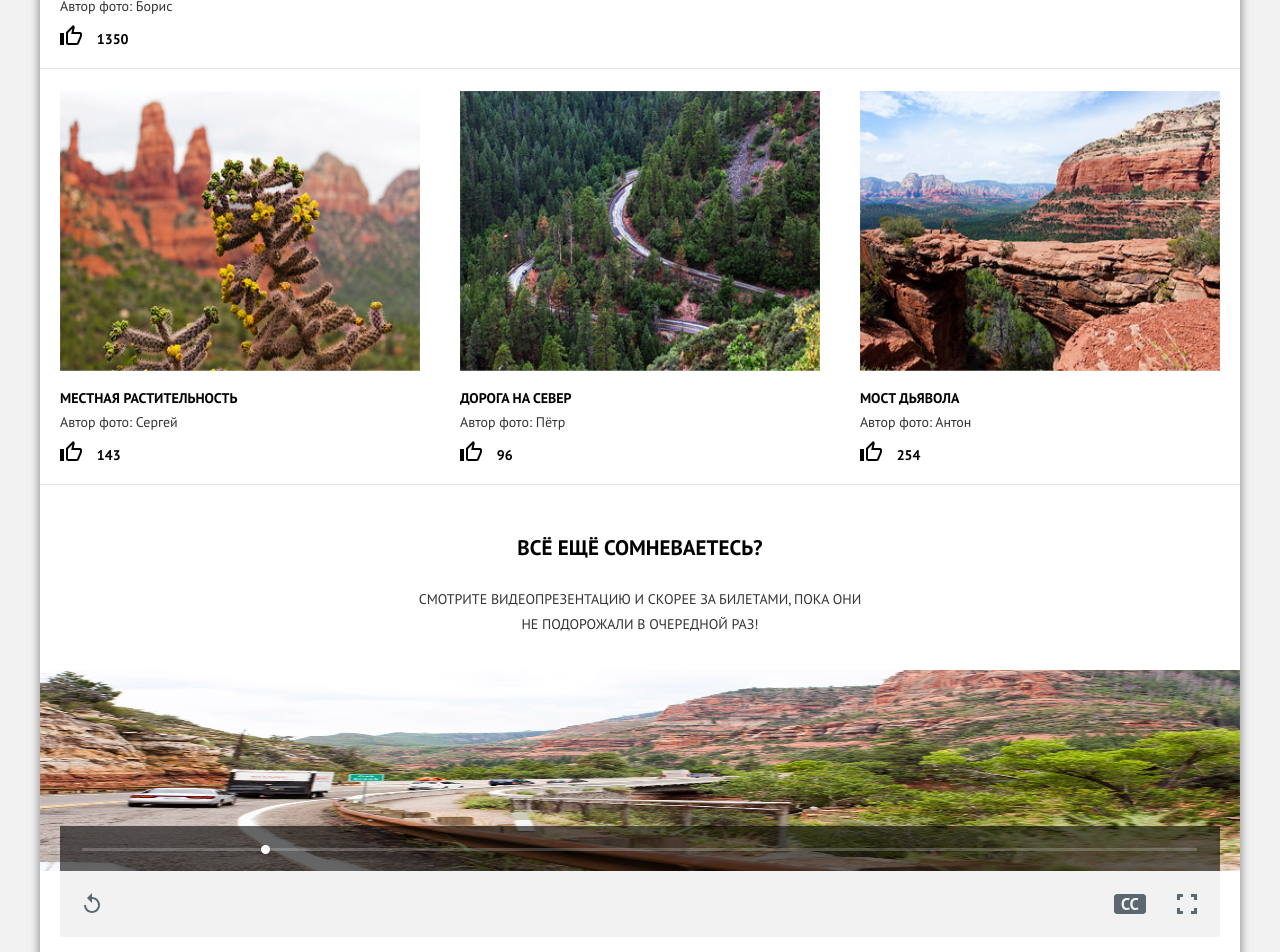
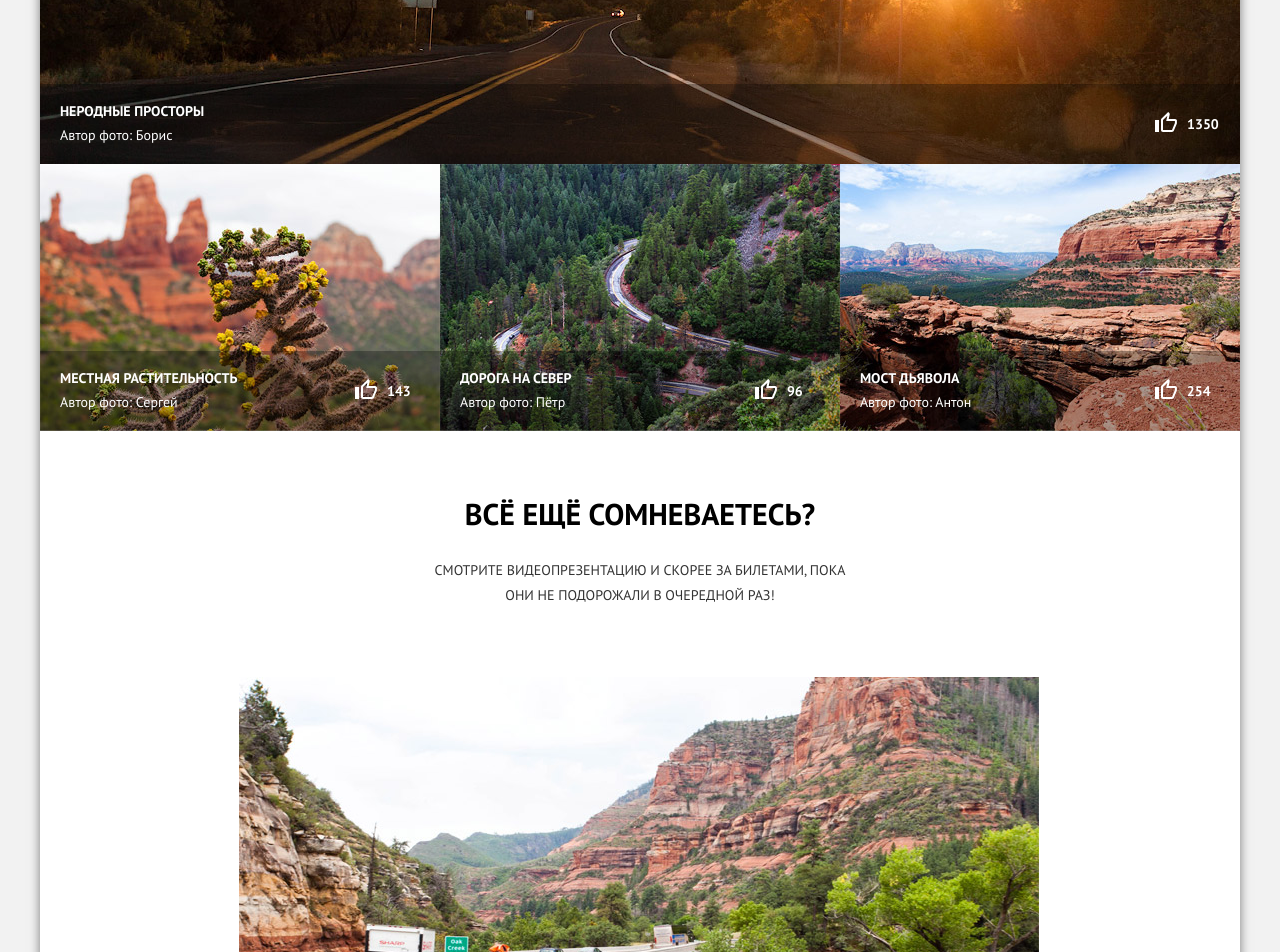
Before and after one commit to AYastrebtsov/840643-sedona-17, a plain HTML site: page source/photo.html in a window 1280 px wide. Shown: the part 880-1832 px from the top of the page. Drawn offline with nearby package versions, Linux system fonts and the light colour scheme; files that its build step writes are made by us from their sources.

Commit message:
Завершил вёрстку фото

```diff
--- a/source/photo.html
+++ b/source/photo.html
@@ -57,7 +57,7 @@
           <ul class="gallery">
 
           <li class="gallery__item gallery__item--king-size">
-            <div class="gallery__image">
+            <div class="gallery__image gallery__image--king-size">
               <a class="gallery__big-link" href="#">
                 <picture>
                   <source media="(min-width:769px)" srcset="img/photo-sunset-desktop@1x.jpg">
@@ -66,10 +66,16 @@
                 </a>
               </picture>
             </div>
+            <div class="gallery__info-wrapper">
+              <div class="gallry__info-author">
                 <p class="gallery__description">неродные просторы</p>
                 <p class="gallery__author">Автор фото: Борис</p>
+              </div>
+              <div class="gallery__info-like">
                 <button class="gallery__like"><span class="visually-hidden">нравится</span></button>
                 <span class="gallery__counter">1350</span>
+              </div>
+            </div>
           </li>
 
           <li class="gallery__item">
@@ -81,10 +87,16 @@
                   <img class="gallery__picture" src="img/photo-cactus-mobile@1x.jpg" alt="sedoan-vegetation" width="280" height="280"></a>
                 </picture>
             </div>
+            <div class="gallery__info-wrapper">
+              <div class="gallry__info-author">
                 <p class="gallery__description">местная растительность</p>
                 <p class="gallery__author">Автор фото: Сергей</p>
+              </div>
+              <div class="gallery__info-like">
                 <button class="gallery__like"><span class="visually-hidden">нравится</span></button>
                 <span class="gallery__counter">143</span>
+              </div>
+          </div>
           </li>
 
           <li class="gallery__item">
@@ -97,10 +109,16 @@
                 </picture>
               </a>
             </div>
+            <div class="gallery__info-wrapper">
+              <div class="gallry__info-author">
                 <p class="gallery__description">дорога на север</p>
                 <p class="gallery__author">Автор фото: Пётр</p>
+              </div>
+              <div class="gallery__info-like">
               <button class="gallery__like"><span class="visually-hidden">нравится</span></button>
               <span class="gallery__counter">96</span>
+              </div>
+            </div>
           </li>
 
           <li class="gallery__item">
@@ -112,10 +130,16 @@
                   <img class="gallery__picture" src="img/photo-bridge-mobile@1x.jpg" alt="sedona-bridge" width="280" height="280">
                 </picture></a>
             </div>
+            <div class="gallery__info-wrapper">
+              <div class="gallry__info-author">
                 <p class="gallery__description">мост дьявола</p>
                 <p class="gallery__author">Автор фото: Антон</p>
+              </div>
+              <div class="gallery__info-like">
                 <button class="gallery__like"><span class="visually-hidden">нравится</span></button>
                 <span class="gallery__counter">254</span>
+                </div>
+            </div>
           </li>
         </ul>
 
--- a/source/sass/blocks/gallery.scss
+++ b/source/sass/blocks/gallery.scss
@@ -22,22 +22,29 @@
   margin-bottom: 0;
 }
 
+.gallery__info-like {
+  display: flex;
+}
+
 .gallery__author {
   line-height: 24px;
   color: #333333;
   text-transform: none;
   margin-top: 0;
-  margin-bottom: 7px;
+  margin-bottom: 6px;
 }
 
 .gallery__like {
   width: 22px;
-  height: 20px;
-  background-image: url("/img/icon-like.svg");
+  height: 23px;
   background-color: #ffffff;
   border: 0;
   background-repeat: no-repeat;
-  margin-right: 11px;
+  margin-right: 14px;
+  padding-left: 0;
+  padding-right: 0;
+  margin-top: 0;
+  background-image: url("/img/icon-like.svg");
 }
 
 .gallery__picture {
@@ -48,29 +55,106 @@
 .gallery__counter {
   line-height: 24px;
   font-weight: bold;
+  margin-top: 2px;
 }
 
 @media (min-width: 768px) {
   .gallery {
     display: flex;
     flex-wrap: wrap;
+    padding-left: 60px;
+    padding-right: 60px;
   }
 
   .gallery__item {
     width: 50%;
+    padding-left: 0;
+    padding-right: 0;
+    border-bottom: none;
+    padding-bottom: 0;
+    padding-top: 0;
 
     &--king-size {
       width: 100%;
+      min-height: 490px;
+      padding-top: 22px;
     }
+  }
+
+  .gallery__image {
+    margin-bottom: 0;
+
+    &--king-size {
+      height: 400px;
+    }
+  }
+
+  .gallery__picture {
+    height: 100%;
+  }
+
+  .gallery__info-wrapper {
+    background-color: #f2f2f2;
+    display: flex;
+    justify-content: space-between;
+    padding-left: 20px;
+    padding-right: 20px;
+    padding-bottom: 11px;
+  }
+
+  .gallery__description {
+    margin-top: 15px;
+  }
+
+  .gallery__info-like {
+    margin-top: 26px;
+    min-width: 65px;
+  }
+
+  .gallery__like {
+    margin-right: 10px;
+    padding-top: 2px;
+    opacity: 0.3;
+    margin-top: 2px;
+    background-color: transparent;
   }
 }
 
 @media (min-width: 1200px) {
+  .gallery {
+    padding-left: 0;
+    padding-right: 0;
+  }
+
   .gallery__item {
     width: 33.33%;
+    position: relative;
 
     &--king-size {
       width: 100%;
+      min-height: 424px;
+      padding-top: 24px;
     }
   }
+
+  .gallery__info-wrapper {
+    position: absolute;
+    background-color: rgba(0, 0, 0, 0.3);
+    width: 100%;
+    bottom: 0;
+  }
+
+  .gallery__description,
+  .gallery__author {
+    color: #ffffff;
+  }
+
+  .gallery__like {
+    opacity: unset;
+    filter: invert(1);
+  }
+
+  .gallery__counter {
+    color: #ffffff;
+  }
 }
--- a/source/sass/blocks/slogan.scss
+++ b/source/sass/blocks/slogan.scss
@@ -114,6 +114,22 @@
       padding-top: 65px;
       padding-bottom: 40px;
     }
+
+    &--photo {
+      margin-top: 76px;
+      font-size: 30px;
+    }
+
+    &--doubt {
+      font-size: 30px;
+      margin-top: 66px;
+      padding-bottom: 13px;
+    }
+  }
+
+  .slogan--photo {
+    border-bottom: none;
+    padding-bottom: 37px;
   }
 
   .slogan__reasons {
@@ -129,17 +145,41 @@
     &--failure {
       margin-top: 0;
     }
+
+    &--photo {
+      margin-top: 22px;
+      padding-left: 25px;
+      padding-right: 25px;
+    }
+
+    &--doubt {
+      padding-left: 25px;
+      padding-right: 25px;
+      margin-bottom: 61px;
+    }
   }
 }
 
 @media (min-width: 1200px) {
   .slogan__reasons {
     text-align: center;
+
+    &--doubt {
+      margin-bottom: 59px;
+    }
   }
 
   .slogan__header {
     &--form {
       margin-top: 114px;
     }
+
+    &--photo {
+      margin-top: 114px;
+    }
+
+    &--doubt {
+      margin-top: 70px;
+    }
   }
 }
--- a/source/sass/blocks/video-box.scss
+++ b/source/sass/blocks/video-box.scss
@@ -150,3 +150,80 @@
 .video-box__full-screen:active polygon {
   fill: #b8b8b8;
 }
+
+@media (min-width: 768px) {
+  .video-box {
+    margin-left: 60px;
+    margin-right: 60px;
+    margin-bottom: 76px;
+    height: 500px;
+  }
+
+  .video-box__preview {
+    height: 100%;
+  }
+
+  .video-box__duration-line {
+    height: 93px;
+    top: -97px;
+    margin: 0;
+  }
+
+  .video-box__duration-wrapper {
+    top: -55px;
+    margin-left: 91px;
+    margin-right: 168px;
+  }
+
+  .video-box__controls {
+    top: -177px;
+    margin-left: 11px;
+    margin-right: 18px;
+    background-color: unset;
+  }
+
+  .video-box__duration-input {
+    z-index: 1;
+  }
+
+  .video-box__rewind,
+  .video-box__subtitles,
+  .video-box__full-screen {
+    background-color: transparent;
+  }
+
+  .video-box__rewind path,
+  .video-box__subtitles path,
+  .video-box__full-screen polygon {
+    fill: #ffffff;
+  }
+
+  .video-box__rewind:hover path,
+  .video-box__rewind:focus path,
+  .video-box__subtitles:hover path,
+  .video-box__subtitles:focus path,
+  .video-box__full-screen:hover polygon,
+  .video-box__full-screen:focus polygon {
+    fill: #ffffff;
+    opacity: 0.6;
+  }
+
+  .video-box__rewind:active path,
+  .video-box__subtitles:active path,
+  .video-box__full-screen:active polygon {
+    fill: #ffffff;
+    opacity: 0.3;
+  }
+}
+
+@media (min-width: 1200px) {
+  .video-box {
+    margin-left: 199px;
+    margin-right: 201px;
+    margin-bottom: 121px;
+  }
+
+  .video-box__controls-wrapper {
+    margin-right: 24px;
+  }
+}
```
Lines whose indentation alone changed are shown as unchanged.
